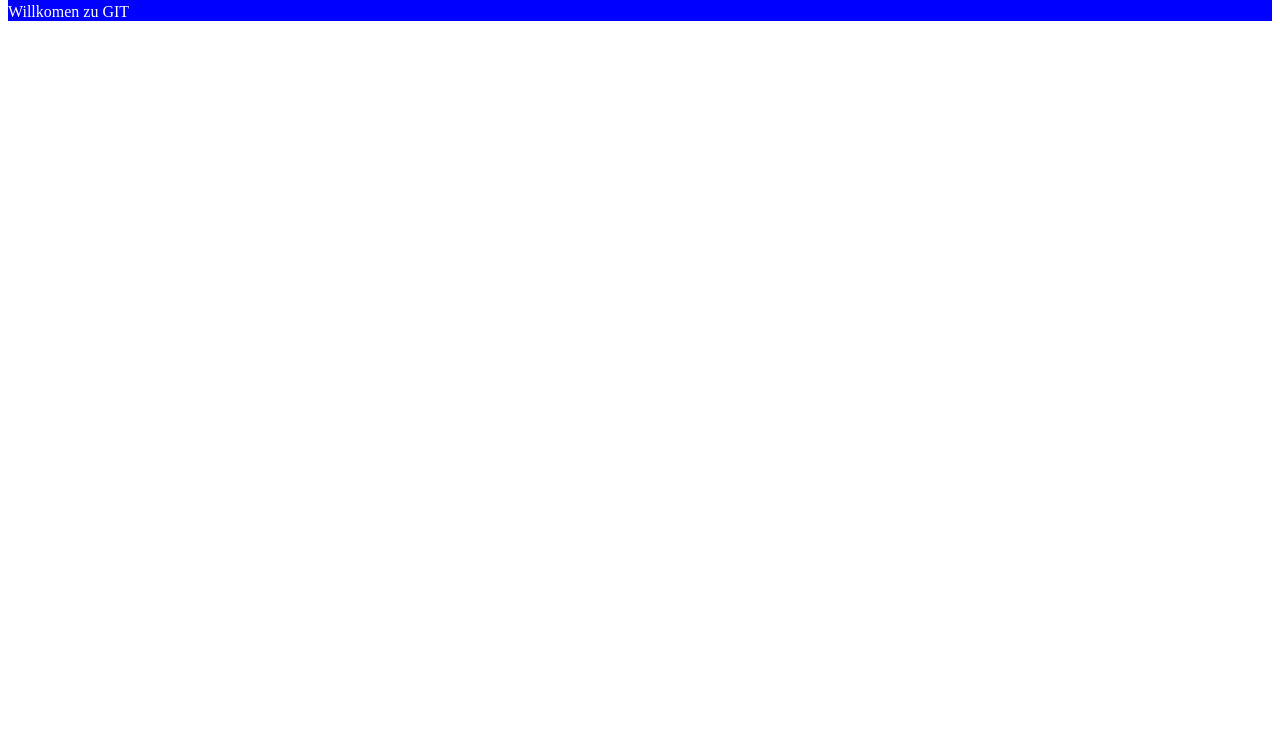
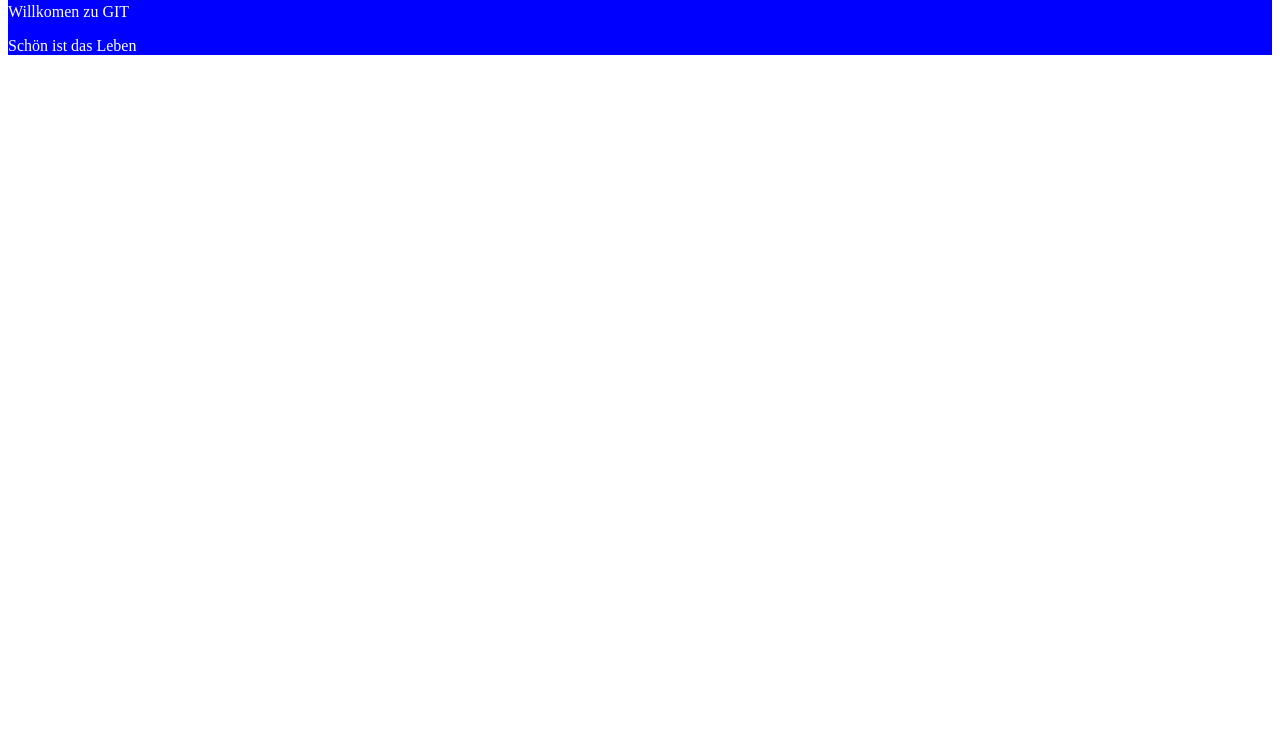
Before and after one commit to mrnada/mon_premier_site, a plain HTML site: page index.html in a window 1280 px wide. Shown: the part 56-800 px from the top of the page. Drawn offline with Linux system fonts and the light colour scheme.

Commit message:
Ajout un paragraphe

```diff
--- a/index.html
+++ b/index.html
@@ -10,6 +10,7 @@
     <div>
     <h3>GIT</h3>
     <p>Willkomen zu GIT</p>
+    <p>Schön ist das Leben</p>
 </div>
 </body>
 </html>
```
